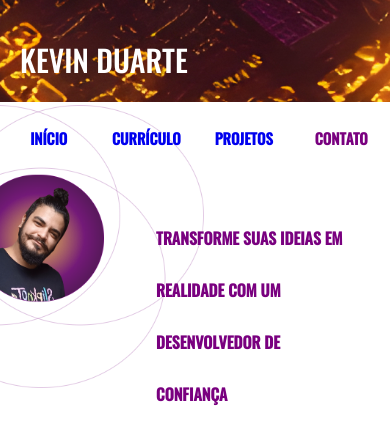
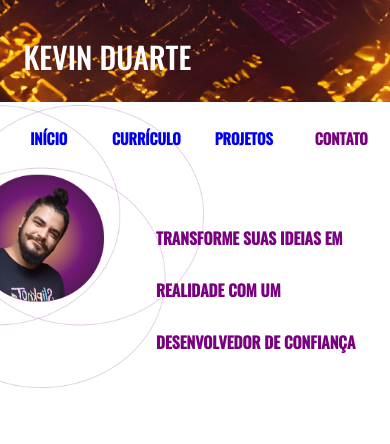
Before and after one commit to kevinDRibeiro/sitePortfolio, an Angular app: page / in a window 390 px wide. Shown: the top 444 px of the page. Built offline with nearby package versions, Linux system fonts and the light colour scheme.

Commit message:
ajustes css

```diff
--- a/src/app/home/home.component.scss
+++ b/src/app/home/home.component.scss
@@ -54,7 +54,7 @@ div {
         @media screen and (max-width: 750px){
             h1 {
                 margin: 15% 0 0 40%;
-                // width: 70%;
+                width: 55%;
                 font-size: 16px;
             }
             img {
--- a/src/app/nav/nav.component.scss
+++ b/src/app/nav/nav.component.scss
@@ -31,7 +31,8 @@
     @media only screen and (max-width: 750px) {
         .name {
             font-size: 30px;
-            padding: 3% 0 0 0;
+            padding: 3% 0 0 12%;
+            margin: 0;
         }
     }
 }
```
